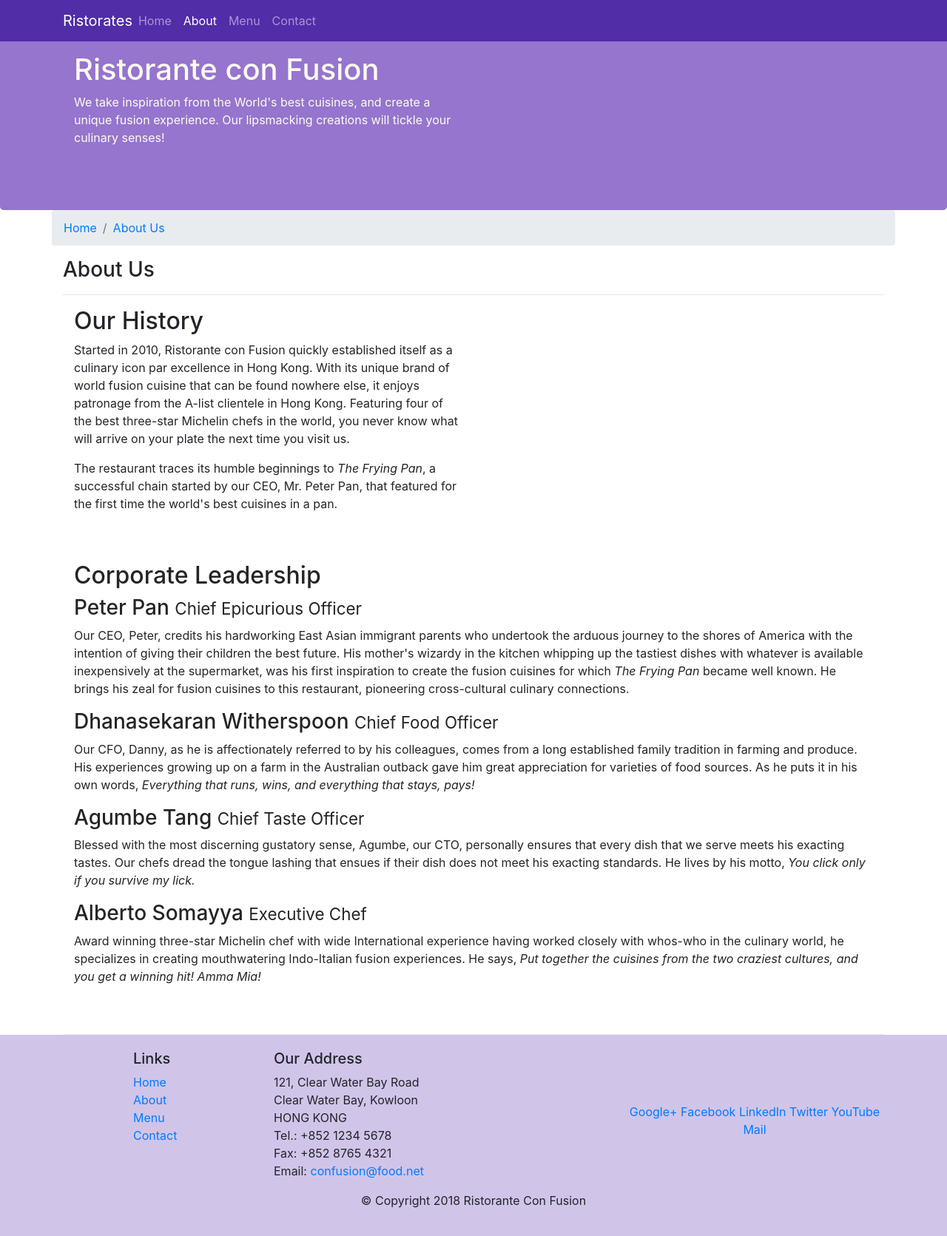
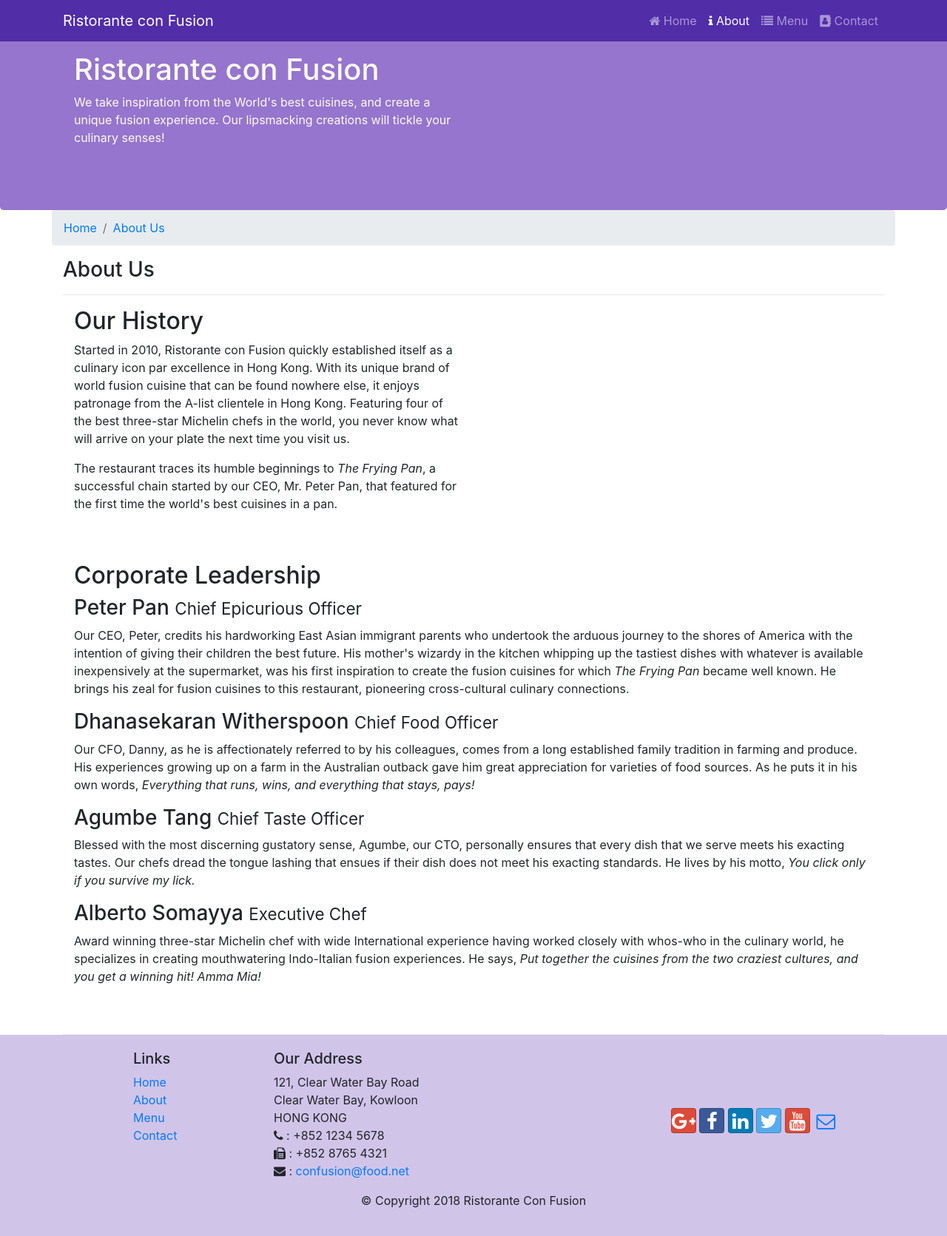
Before and after one commit to vineetjk/coursera-practice, a website: page aboutus.html in a window 1280 px wide. Shown: the whole page at 74% size. Drawn offline with nearby package versions, Linux system fonts and the light colour scheme.

Commit message:
icon fonts

```diff
--- a/aboutus.html
+++ b/aboutus.html
@@ -11,6 +11,8 @@
     <!-- Bootstrap CSS -->
     <link rel="stylesheet" href="node_modules/bootstrap/dist/css/bootstrap.min.css">
    <link rel="stylesheet" href="css/styles.css">
+   <link rel="stylesheet" href="node_modules/font-awesome/css/font-awesome.min.css">
+   <link rel="stylesheet" href="node_modules/bootstrap-social/bootstrap-social.css">
 
     <title>Ristorante Con Fusion: About Us</title>
 
@@ -20,16 +22,16 @@
 
     <nav class="navbar navbar-dark navbar-expand-sm  fixed-top">
             <div class="container">
-                <a class="navbar-brand mr-auto" href="./index.html">Ristorates</a>
+                <a class="navbar-brand mr-auto" href="./index.html">Ristorante con Fusion</a>
                 <button class="navbar-toggler" type="button" data-toggle="collapse" data-target="#Navbar">
                     <span class="navbar-toggler-icon"></span>
                 </button>
                 <div class="navbar-collapse collapse" id="Navbar">
-                    <ul class="navbar-nav mr-auto">
-                        <li class="nav-item"> <a class="nav-link" href="./index.html">Home</a></li>
-                        <li class="nav-item active"> <a class="nav-link" href="#">About</a></li>
-                        <li class="nav-item"> <a class="nav-link" href="#">Menu</a></li>
-                        <li class="nav-item"> <a class="nav-link" href="#">Contact</a></li>
+                    <ul class="navbar-nav ml-auto">
+                        <li class="nav-item"> <a class="nav-link" href="./index.html"><span class="fa fa-home "></span> Home</a></li>
+                        <li class="nav-item active"> <a class="nav-link active" href="#"><span class="fa fa-info "></span> About</a></li>
+                        <li class="nav-item"> <a class="nav-link" href="#"><span class="fa fa-list"></span> Menu</a></li>
+                        <li class="nav-item"> <a class="nav-link" href="#"><span class="fa fa-address-book"></span> Contact</a></li>
                     </ul>
                 </div>
             </div>
@@ -103,22 +105,22 @@
                 <div class="col-7 col-sm-5">
                     <h5>Our Address</h5>
                     <address>
-		              121, Clear Water Bay Road<br>
-		              Clear Water Bay, Kowloon<br>
-		              HONG KONG<br>
-		              Tel.: +852 1234 5678<br>
-		              Fax: +852 8765 4321<br>
-		              Email: <a href="mailto:confusion@food.net">confusion@food.net</a>
-		           </address>
+                        121, Clear Water Bay Road<br>
+                        Clear Water Bay, Kowloon<br>
+                        HONG KONG<br>
+                        <span class="fa fa-phone "></span> : +852 1234 5678<br>
+                        <span class="fa fa-fax "></span> : +852 8765 4321<br>
+                        <span class="fa fa-envelope "></span> : <a href="mailto:confusion@food.net">confusion@food.net</a>
+                    </address>
                 </div>
                 <div class="col-12 col-sm-4 align-self-center">
                     <div class="text-center">
-                        <a href="http://google.com/+">Google+</a>
-                        <a href="http://www.facebook.com/profile.php?id=">Facebook</a>
-                        <a href="http://www.linkedin.com/in/">LinkedIn</a>
-                        <a href="http://twitter.com/">Twitter</a>
-                        <a href="http://youtube.com/">YouTube</a>
-                        <a href="mailto:">Mail</a>
+                        <a class="btn btn-social-icon btn-google" href="http://google.com/+"><span class="fa fa-google-plus fa-lg "></span></a>
+                        <a class="btn btn-social-icon btn-facebook" href="http://www.facebook.com/profile.php?id="><span class="fa fa-facebook fa-lg"></span></a>
+                        <a class="btn btn-social-icon btn-linkedin" href="http://www.linkedin.com/in/"><span class="fa fa-linkedin fa-lg "></span></a>
+                        <a class="btn btn-social-icon btn-twitter" href="http://twitter.com/"><span class="fa fa-twitter fa-lg "></span></a>
+                        <a class="btn btn-social-icon btn-google" href="http://youtube.com/"><span class="fa fa-youtube fa-lg "></span></a>
+                        <a class="btn btn-social-icon" href="mailto:"><span class="fa fa-envelope-o fa-lg "></span></a>
                     </div>
                 </div>
            </div>
--- a/package.json
+++ b/package.json
@@ -23,6 +23,8 @@
   },
   "dependencies": {
     "bootstrap": "^4.0.0",
+    "bootstrap-social": "^5.1.1",
+    "font-awesome": "^4.7.0",
     "jquery": "^3.3.1",
     "popper.js": "^1.12.9"
   }
```
Also changed, not shown: index.html (+17 -15 lines), 1 other file.
